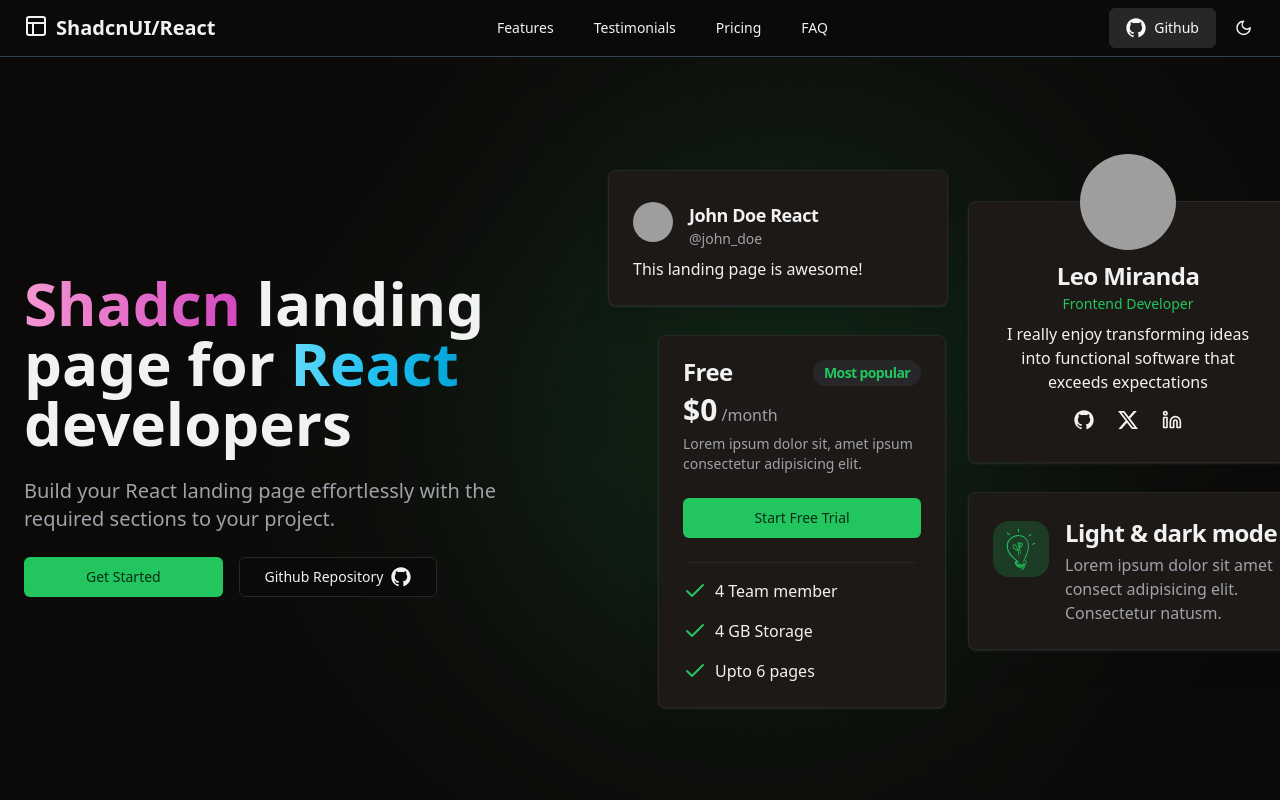
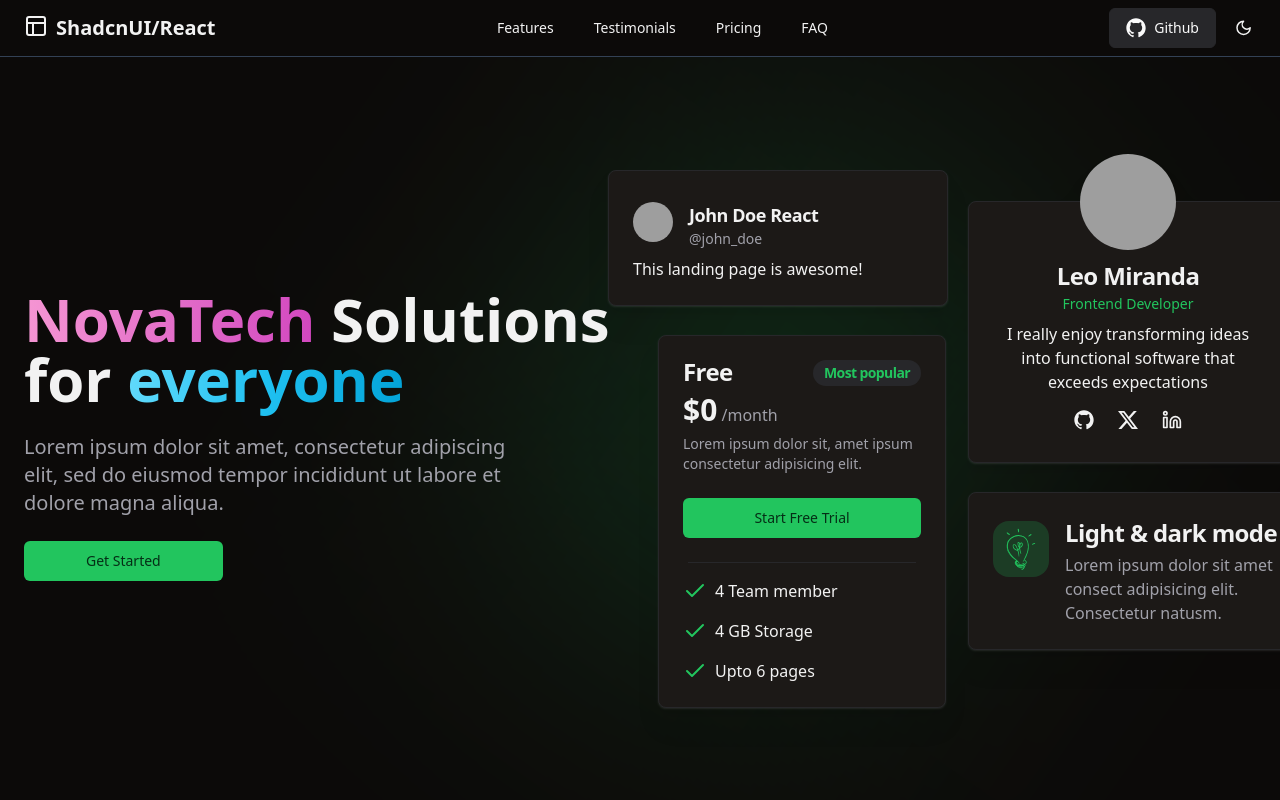
Before and after one commit to elaa-brahmi/business-website, a React (Vite) app: page / in a window 1280 px wide. Shown: the top 800 px of the page. Built offline with nearby package versions, Linux system fonts and the light colour scheme; grey boxes are pictures that could not be loaded.

Commit message:
change title

```diff
--- a/src/components/Hero.tsx
+++ b/src/components/Hero.tsx
@@ -1,7 +1,5 @@
 import { Button } from "./ui/button";
-import { buttonVariants } from "./ui/button";
 import { HeroCards } from "./HeroCards";
-import { GitHubLogoIcon } from "@radix-ui/react-icons";
 
 export const Hero = () => {
   return (
@@ -10,38 +8,28 @@
         <main className="text-5xl md:text-6xl font-bold">
           <h1 className="inline">
             <span className="inline bg-gradient-to-r from-[#F596D3]  to-[#D247BF] text-transparent bg-clip-text">
-              Shadcn
+              NovaTech
             </span>{" "}
-            landing page
+            Solutions
           </h1>{" "}
           for{" "}
           <h2 className="inline">
             <span className="inline bg-gradient-to-r from-[#61DAFB] via-[#1fc0f1] to-[#03a3d7] text-transparent bg-clip-text">
-              React
+              everyone
             </span>{" "}
-            developers
+
           </h2>
         </main>
 
         <p className="text-xl text-muted-foreground md:w-10/12 mx-auto lg:mx-0">
-          Build your React landing page effortlessly with the required sections
-          to your project.
+           Lorem ipsum dolor sit amet, consectetur adipiscing elit, sed do
+          eiusmod tempor incididunt ut labore et dolore magna aliqua.
         </p>
 
-        <div className="space-y-4 md:space-y-0 md:space-x-4">
+        <div className="space-y-4 md:space-y-0 md:space-x-4 flex items-center justify-start">
           <Button className="w-full md:w-1/3">Get Started</Button>
 
-          <a
-            rel="noreferrer noopener"
-            href="https://github.com/leoMirandaa/shadcn-landing-page.git"
-            target="_blank"
-            className={`w-full md:w-1/3 ${buttonVariants({
-              variant: "outline",
-            })}`}
-          >
-            Github Repository
-            <GitHubLogoIcon className="ml-2 w-5 h-5" />
-          </a>
+
         </div>
       </div>
 
```
